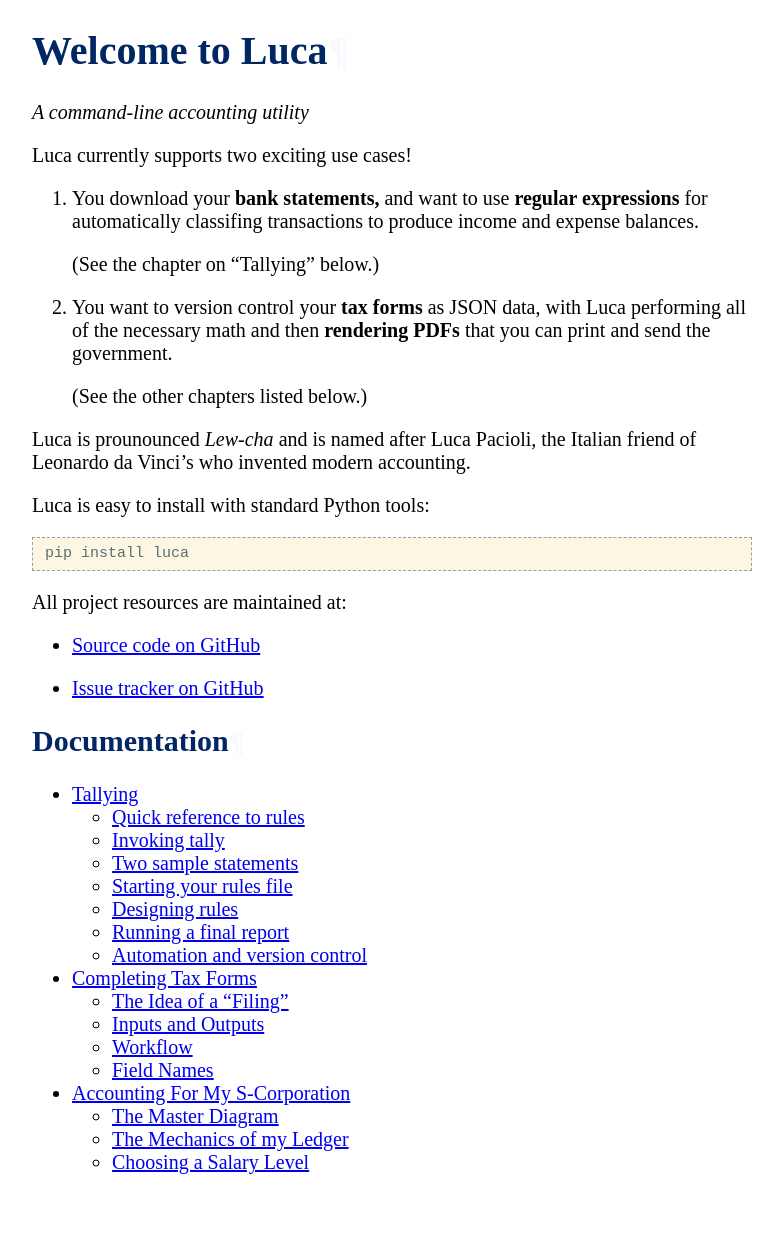
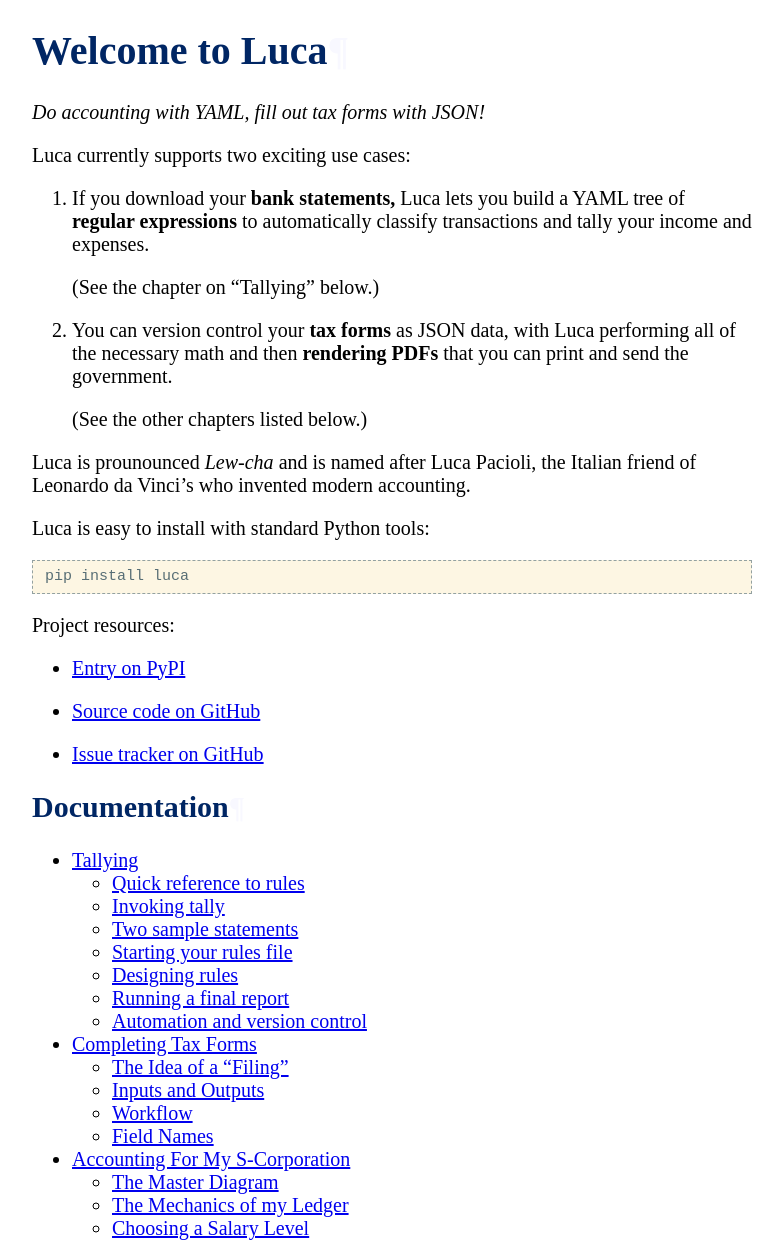
Before and after one commit to brandon-rhodes/luca, a Sphinx documentation site: the page built from luca/docs/index.rst, in a window 1280 px wide. Shown: the whole page, without its empty margins (248-1031 px from the left). Built offline with Sphinx 7.4.7, drawn with Linux system fonts in a browser that asks for light colours; before the commit the page ends 1194 px from its top, so only the background shows below that.

```diff
--- a/luca/docs/index.rst
+++ b/luca/docs/index.rst
@@ -6,18 +6,18 @@
 Welcome to Luca
 ===============
 
-*A command-line accounting utility*
+*Do accounting with YAML, fill out tax forms with JSON!*
 
-Luca currently supports two exciting use cases!
+Luca currently supports two exciting use cases:
 
-1. You download your **bank statements,**
-   and want to use **regular expressions**
-   for automatically classifing transactions
-   to produce income and expense balances.
+1. If you download your **bank statements,**
+   Luca lets you build a YAML tree of **regular expressions**
+   to automatically classify transactions
+   and tally your income and expenses.
 
    (See the chapter on “Tallying” below.)
 
-2. You want to version control your **tax forms** as JSON data,
+2. You can version control your **tax forms** as JSON data,
    with Luca performing all of the necessary math
    and then **rendering PDFs**
    that you can print and send the government.
@@ -32,8 +32,9 @@ Luca is easy to install with standard Python tools::
 
     pip install luca
 
-All project resources are maintained at:
+Project resources:
 
+* `Entry on PyPI <https://pypi.python.org/pypi/luca>`_
 * `Source code on GitHub <https://github.com/brandon-rhodes/luca>`_
 * `Issue tracker on GitHub <https://github.com/brandon-rhodes/luca/issues>`_
 
```
Also changed, not shown: README.md (+6 -15 lines), luca/__init__.py (+7 -1 lines), 1 other file.
